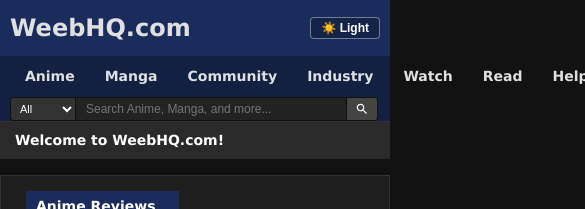
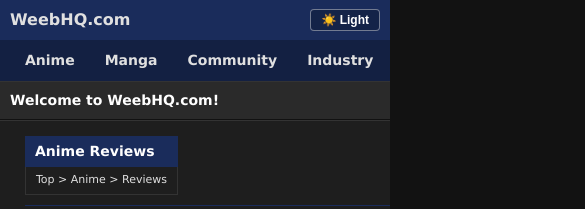
Before and after one commit to chamidubandara440-ai/Weebhq.com, a Next.js app: page /anime/reviews in a window 390 px wide. Shown: the top 209 px of the page, 585 px wide, since content can reach past the window. Built offline with nearby package versions, Linux system fonts and the light colour scheme.

Commit message:
fix: comprehensive mobile responsive CSS - fix layout overflow on small screens

```diff
--- a/src/app/globals.css
+++ b/src/app/globals.css
@@ -2046,3 +2046,95 @@
   background-color: var(--mal-bg-darker);
   border: 1px solid var(--mal-border);
 }
+
+/* ============================================
+   MOBILE RESPONSIVE FIX
+   ============================================ */
+
+@media (max-width: 1100px) {
+  .header-container,
+  .sub-menu-container,
+  .welcome-banner-container,
+  .main-wrapper,
+  .footer-container {
+    width: 100% !important;
+    max-width: 100% !important;
+    box-sizing: border-box;
+    padding-left: 10px;
+    padding-right: 10px;
+  }
+  .main-wrapper {
+    margin: 10px 0 !important;
+    border-left: none;
+    border-right: none;
+  }
+}
+
+@media (max-width: 768px) {
+  html, body {
+    overflow-x: hidden;
+    width: 100%;
+  }
+  .header-container,
+  .sub-menu-container,
+  .welcome-banner-container,
+  .main-wrapper,
+  .footer-container {
+    width: 100% !important;
+    max-width: 100% !important;
+    box-sizing: border-box;
+    padding-left: 10px;
+    padding-right: 10px;
+  }
+  .header-wrapper { padding: 8px 0; }
+  .header-container { flex-wrap: wrap; gap: 8px; }
+  .header-logo { font-size: 18px; }
+  .header-nav { display: none; }
+  .mal-search-bar { width: 100%; }
+  .mal-search-input { width: 100%; min-width: 0; flex: 1; }
+  .sub-menu-container {
+    overflow-x: auto;
+    flex-wrap: nowrap;
+    -webkit-overflow-scrolling: touch;
+  }
+  .sub-menu-container a {
+    white-space: nowrap;
+    padding: 8px 10px;
+    font-size: 12px;
+  }
+  .main-wrapper {
+    flex-direction: column;
+    margin: 0 !important;
+    border: none;
+    border-top: 1px solid var(--mal-border);
+  }
+  .left-col { width: 100%; border-right: none; border-bottom: 1px solid var(--mal-border); box-sizing: border-box; }
+  .right-col, .content-col { width: 100%; box-sizing: border-box; }
+  .news-main-col {
+    width: 100% !important;
+    margin-right: 0 !important;
+    padding: 10px;
+    box-sizing: border-box;
+    border-left: none;
+    border-right: none;
+  }
+  .news-sidebar { width: 100%; box-sizing: border-box; }
+  .news-float-img { float: none; width: 100%; margin: 0 0 10px 0; }
+  .footer-cols { flex-direction: column; gap: 15px; }
+  .footer-col { width: 100%; }
+  .footer-cta { flex-direction: column; gap: 10px; text-align: center; }
+  .anime-detail-page { flex-direction: column; padding: 10px; }
+  .anime-left-col { width: 100%; margin-right: 0; }
+  .anime-right-col { width: 100%; }
+  .seasonal-grid { grid-template-columns: 1fr 1fr; gap: 8px; }
+  .mal-rec-top { flex-direction: column; gap: 10px; }
+  .mal-rec-half { width: 100%; }
+  table { width: 100%; display: block; overflow-x: auto; }
+}
+
+@media (max-width: 480px) {
+  .seasonal-grid { grid-template-columns: 1fr; }
+  .recommendations-grid { grid-template-columns: repeat(2, 1fr); }
+  .header-logo { font-size: 16px; }
+  .sub-menu-container a { font-size: 11px; padding: 6px 8px; }
+}
```
